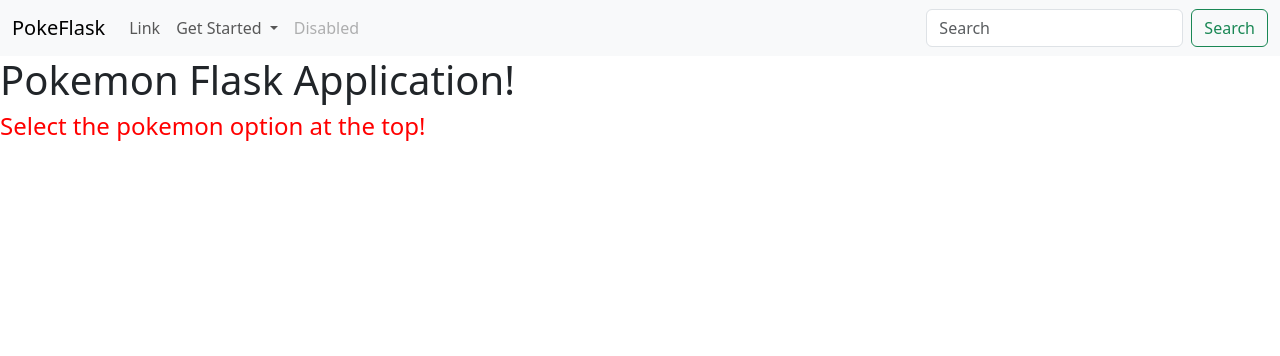
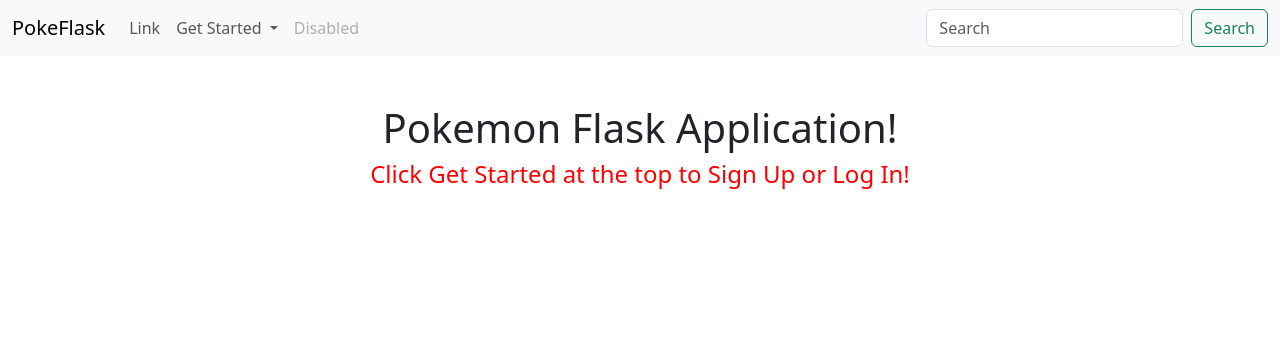
Before and after one commit to iiamdawiid/poke-flask, a Flask app: page / in a window 1280 px wide. Shown: the top 356 px of the page. Run offline with Flask 3, Linux system fonts and the light colour scheme.

Commit message:
added some formatting and conditionals

```diff
--- a/app/routes.py
+++ b/app/routes.py
@@ -51,8 +51,8 @@
     if request.method == 'POST':
         print("POST REQUEST MADE")
         if form.validate():
-            first_name = form.first_name.data
-            last_name = form.last_name.data
+            first_name = form.first_name.data.title()
+            last_name = form.last_name.data.title()
             email = form.email.data
             password = form.password.data
 
@@ -94,3 +94,8 @@
                 flash("INVALID EMAIL OR PASSWORD. TRY AGAIN")
 
     return render_template('login.html', form=form)
+
+@app.route("/logout")
+def logout():
+    logout_user()
+    return redirect(url_for('login'))
--- a/app/templates/index.html
+++ b/app/templates/index.html
@@ -2,7 +2,17 @@
 
 {% block content %}
 
-<h1>Pokemon Flask Application!</h1>
-<h4 style="color: red;">Select the pokemon option at the top!</h4>
+{% if current_user.is_authenticated %}
+    <br>
+    <br>
+    <h1 style="color: blue; text-align: center;">Click on Pokemon Info at the top!</h1>
+{% else %}
+    <br>
+    <br>
+    <div style="text-align: center;">
+        <h1>Pokemon Flask Application!</h1>
+        <h4 style="color: red;">Click Get Started at the top to Sign Up or Log In!</h4>
+    </div>
+{% endif %}
 
 {% endblock %}
```
